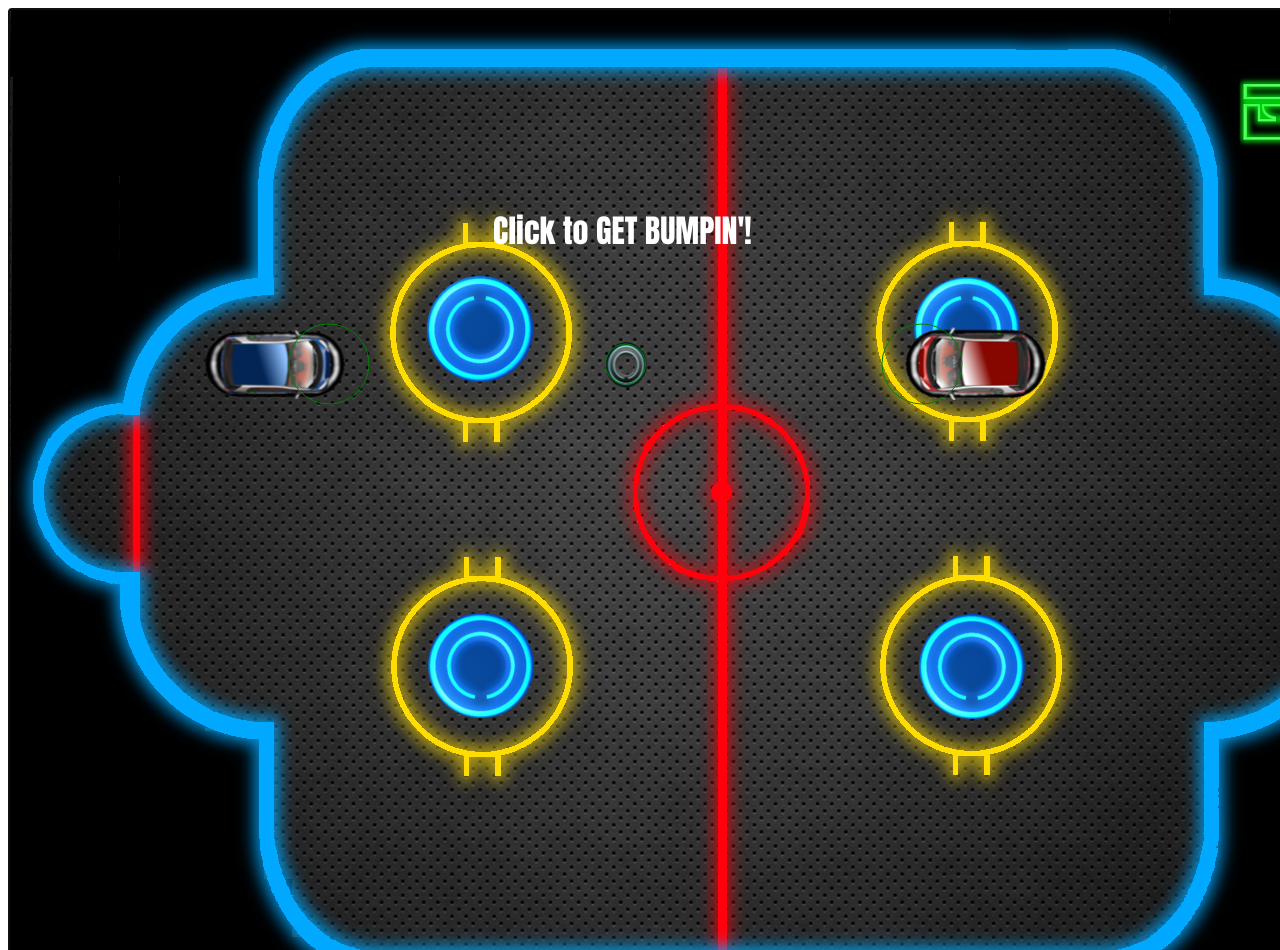
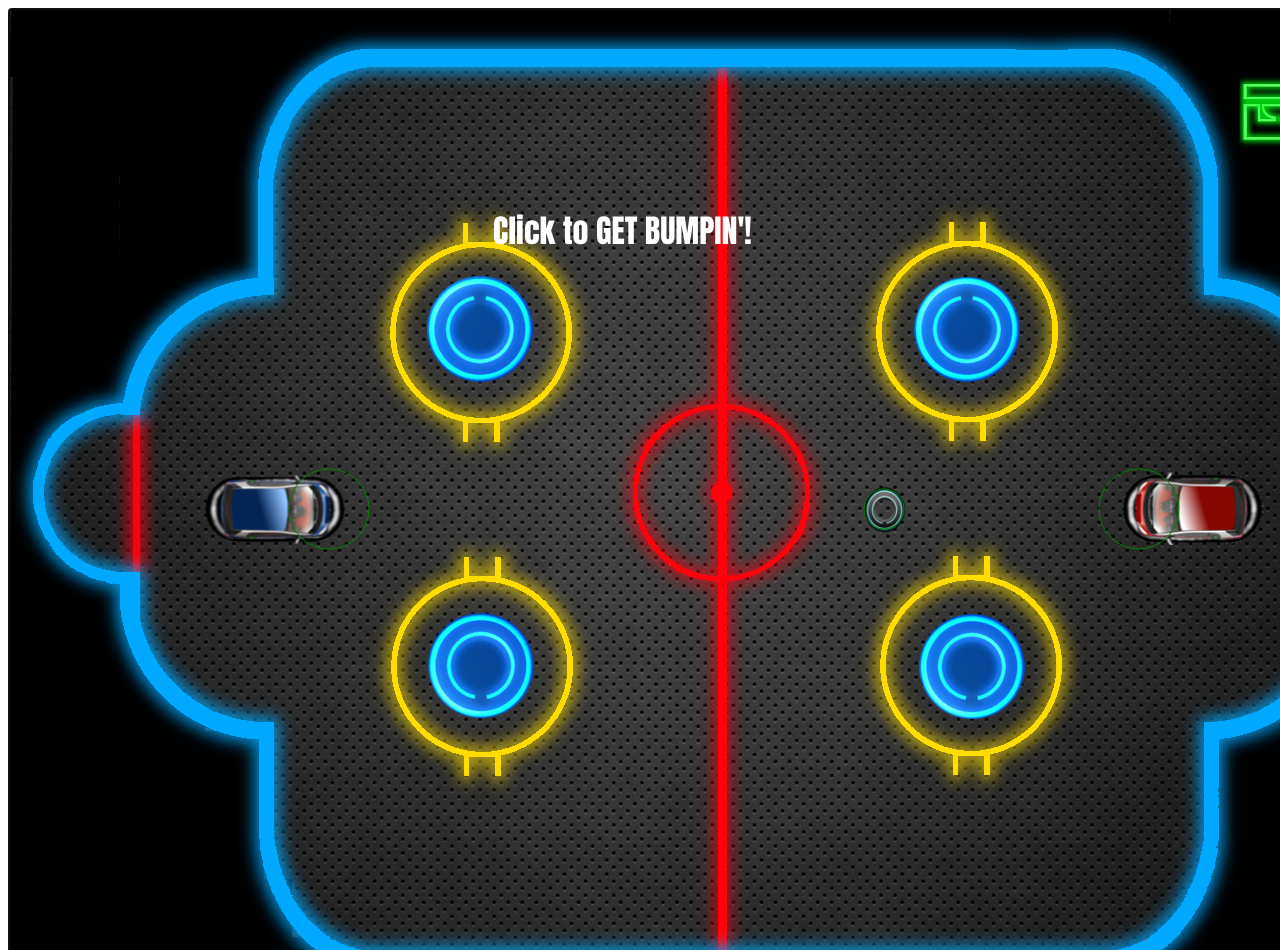
Before and after one commit to Team-Bumpin/comp-worlds, a plain HTML site: page bumper car hockey/index.html in a window 1280 px wide. Shown: the top 950 px of the page. Drawn offline with Linux system fonts and the light colour scheme.

Commit message:
Adjusted player 2 starting location for the new background

```diff
--- a/bumper car hockey/game.js
+++ b/bumper car hockey/game.js
@@ -7,11 +7,11 @@ var puck_img_path = "./img/tron_mini_disc.png"; // 46 x 47 pixels
 var car_img_x_offset = 72;
 var car_img_y_offset = 35;
 var puck_img_offset = 23;
-var canvas_width = 1233;
-var canvas_height = 710;
+var canvas_width = 1750;
+var canvas_height = 1000;
 var player1_start_x = 320;
 var player1_start_y = canvas_height / 2;
-var player2_start_x = canvas_width - 320;
+var player2_start_x = canvas_width - 620;
 var player2_start_y = canvas_height / 2;
 var accel_key_p1 = 87;  // 'W' key
 var backup_key_p1 = 83; // 'S' key
--- a/bumper car hockey/index.html
+++ b/bumper car hockey/index.html
@@ -6,7 +6,7 @@
 
     <meta charset="utf-8">
 
-    <title>Bagel BUMPIN' Hockey!</title>
+    <title>BUMPIN' Hockey!</title>
 
     <script type="text/javascript" src="./game.js"></script>
 
```
